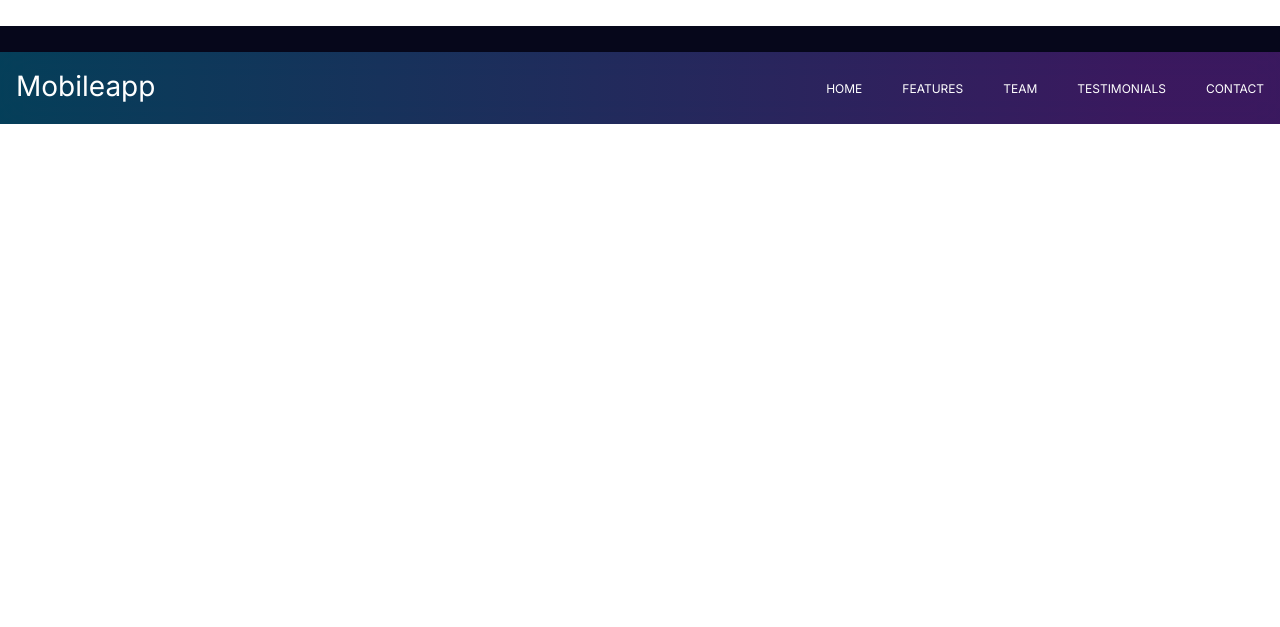
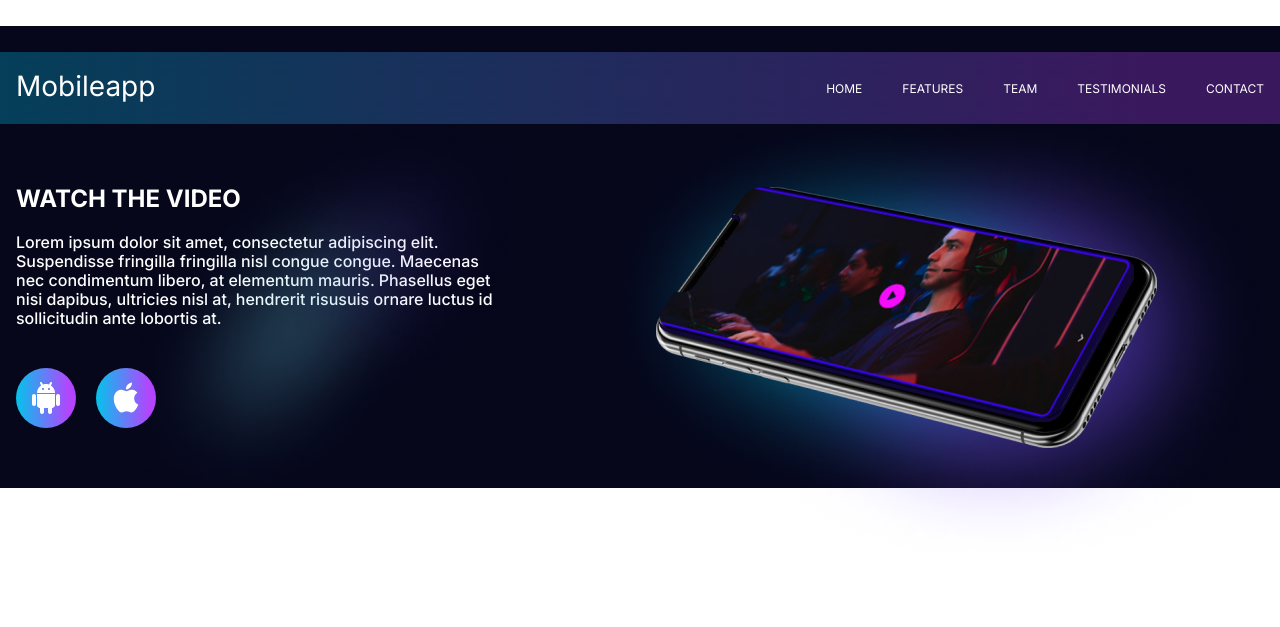
Before and after one commit to Yuliia1511Pacheva/MobileApp, a website built with Parcel: page src/index.html in a window 1280 px wide. Built offline with nearby package versions, Linux system fonts and the light colour scheme.

Commit message:
add section three

```diff
--- a/src/index.html
+++ b/src/index.html
@@ -11,5 +11,6 @@
   <body>
     <!-- ❗️❗️❗️ Add partials like so for every page -->
     <include src="./partials/header.html"></include>
+    <include src="./partials/section-three.html"></include>
   </body>
 </html>
--- /dev/null
+++ b/src/partials/section-three.html
@@ -0,0 +1,33 @@
+<section class="section-three">
+    <div class="container">
+        <img src="/src/images/Розпилення 2.png" alt="" class="section-three-img2">
+        <div class="section-three-conteiner">
+            <div class="section-three-content">
+                <h2 class="section-three-title">WATCH THE VIDEO</h2>
+                <p class="section-three-text">Lorem ipsum dolor sit amet, consectetur adipiscing elit. Suspendisse fringilla
+                    fringilla
+                    nisl congue congue. Maecenas
+                    nec condimentum libero, at elementum mauris. Phasellus eget nisi dapibus, ultricies nisl at, hendrerit risusuis
+                    ornare luctus id sollicitudin ante lobortis at.</p>
+                <img src="/src/images/Маленьке розпилення 2.png" alt="" class="section-three-img1">
+                <div class="section-three-icons">
+                    <div class="icon-appleinc section-three-icon">
+                        <svg class="appleinc">
+                            <use href="/src/images/symbol-defs.svg#icon-android"></use>
+                        </svg>
+                    </div>
+                    <div class="icon-android section-three-icon">
+                        <svg class="android">
+                            <use href="/src/images/symbol-defs.svg#icon-appleinc"> </use>
+                        </svg>
+                    </div>
+                </div>
+            </div>
+            <div>
+                <div class="section-three-img">
+                    <img src="/src/images/iPhone X Flying Mockup Space Gray.png" alt="telephone" class="section-three-telephone">
+                </div>
+            </div>
+        </div>
+    </div>
+</section>
--- /dev/null
+++ b/src/sass/component/_section-three.scss
@@ -0,0 +1,85 @@
+.section-three {
+    background-color: $bg-color;
+    color: $white-color;
+    padding: 60px 0;
+}
+
+.section-three-title {
+    font-weight: 700;
+    font-size: 24px;
+    line-height: 29px;
+    margin-top: 0px;
+    margin-bottom: 20px;
+
+}
+
+.section-three-text {
+    font-size: 16px;
+    line-height: 19px;
+    width: 479px;
+    margin: 0 0 40px;
+}
+
+.section-three-conteiner {
+    display: flex;
+    gap: 161px;
+}
+
+.section-three-icon {
+    fill: $white-color;
+    display: flex;
+    width: 60px;
+    height: 60px;
+    background: linear-gradient(90.03deg, #00C5EB -1.97%, #B544FE 89.43%);
+    border-radius: 50%;
+
+}
+
+.icon-android {
+    padding: 12px 15px 13px;
+}
+
+.android {
+    width: 37px;
+    height: 35px;
+
+}
+
+.icon-appleinc {
+    padding: 12px 14px;
+}
+
+.appleinc {
+    width: 32px;
+    height: 36px;
+}
+
+.section-three-icons {
+    display: flex;
+    gap: 20px;
+}
+
+
+.section-three-icon:hover {
+    fill: $bg-color; stroke: rgba(181, 68, 254, 1);
+    background: $bg-color;
+    border-color: #B544FE;
+    border-width: 1px;
+    border-style: solid;
+    cursor: pointer;
+}
+
+.section-three-img1 {
+    position: absolute;
+    margin: -270px 104px;
+}
+
+.section-three-img2 {
+    position: absolute;
+    margin: -155px 580px;
+    z-index: 0;
+}
+.section-three-telephone {
+    position: absolute;
+    z-index: 1;
+}
--- a/src/sass/index.scss
+++ b/src/sass/index.scss
@@ -1,3 +1,4 @@
 @import './base/vars';
 @import './common';
 @import "./component/header";
+@import "./component/section-three";
```
Also changed, not shown: src/images/iPhone X Flying Mockup Space Gray.png (added), src/images/symbol-defs.svg (added), src/images/Маленьке розпилення 2.png (added), src/images/Розпилення 2.png (added), 1 other file.
